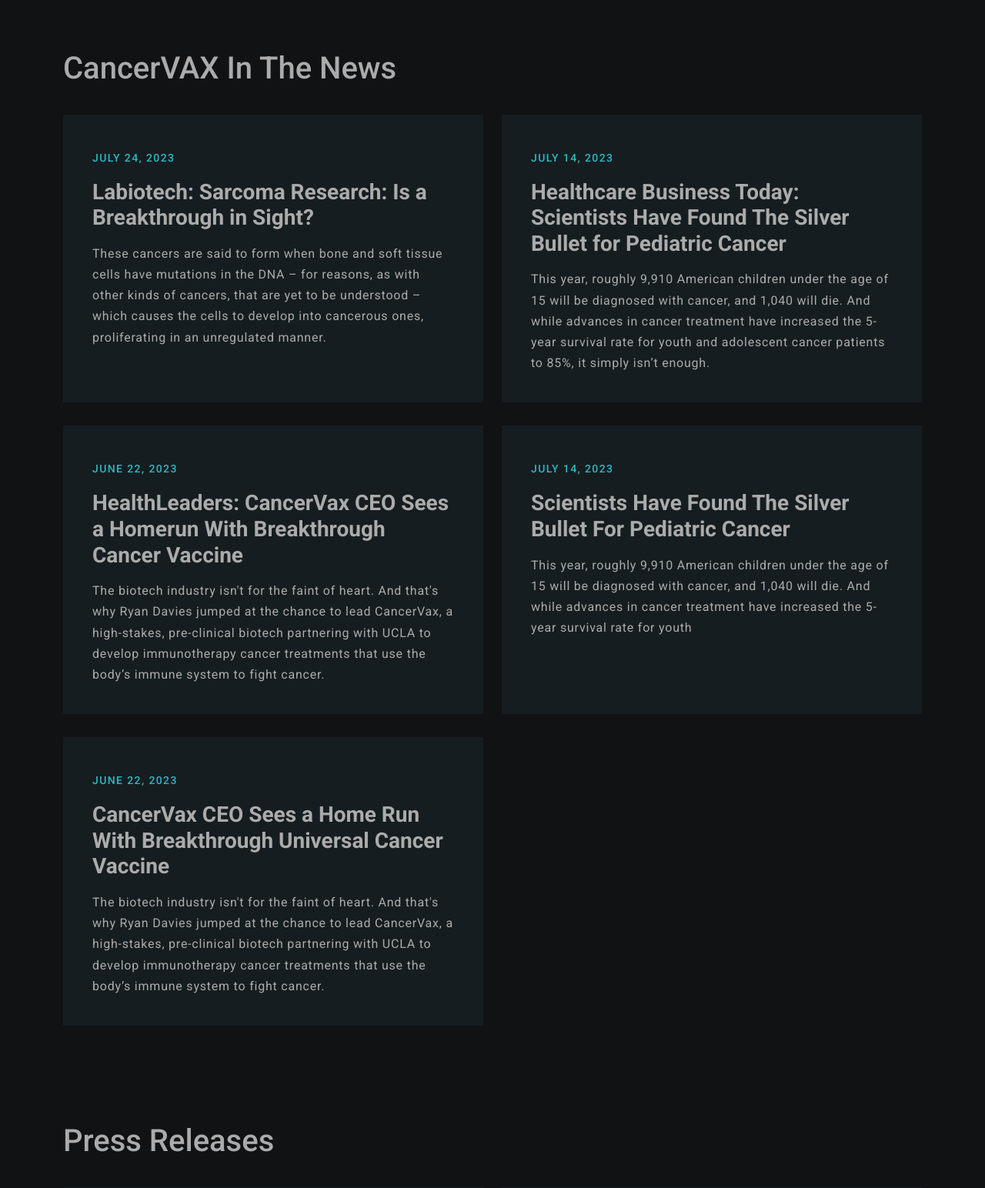
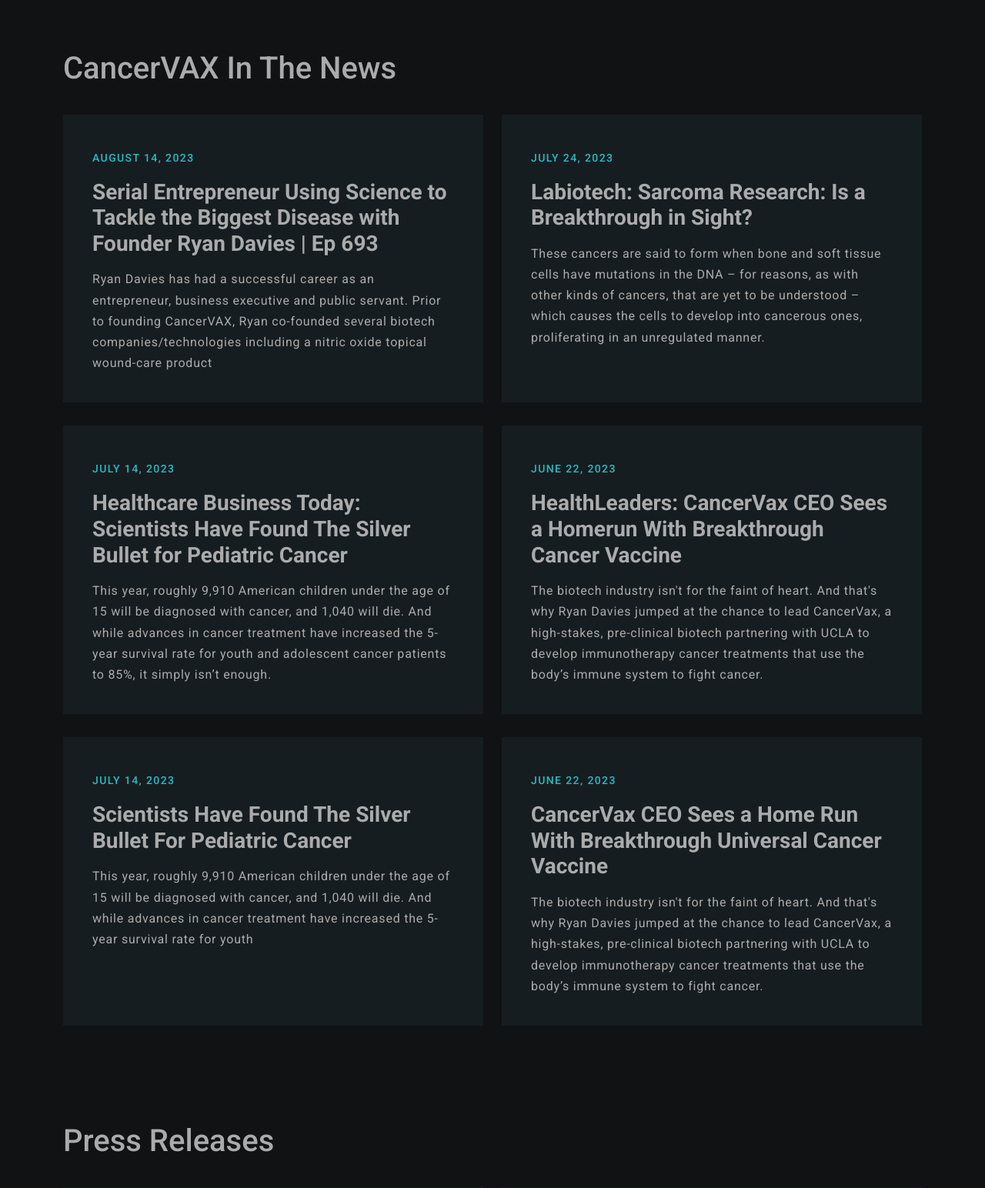
Before and after one commit to aasimdev/cancervax, a PHP site: page /news in a window 1280 px wide. Shown: the part 1002-2546 px from the top of the page at 77% size. Run offline with PHP 8.4, Linux system fonts and the light colour scheme; some libraries are stand-ins or nearby versions; some web fonts are replaced.

Commit message:
new news

```diff
--- a/news.php
+++ b/news.php
@@ -63,6 +63,14 @@ include('header.php'); ?>
     <div class="container">
         <h4>CancerVAX In The News</h4>
         <div class="row">
+        <div class="col-lg-6">
+                <div class="news-item">
+                    <a href="https://coruzant.com/profiles/ryan-davies/" target="_blank"></a>
+                    <span>August 14, 2023</span>
+                    <h3>Serial Entrepreneur Using Science to Tackle the Biggest Disease with Founder Ryan Davies | Ep 693</h3>
+                    <p>Ryan Davies has had a successful career as an entrepreneur, business executive and public servant.  Prior to founding CancerVAX, Ryan co-founded several biotech companies/technologies including a nitric oxide topical wound-care product</p>
+                </div>
+            </div>
             <div class="col-lg-6">
                 <div class="news-item">
                     <a href="https://www.labiotech.eu/in-depth/sarcoma-research-advances/" target="_blank"></a>
```
